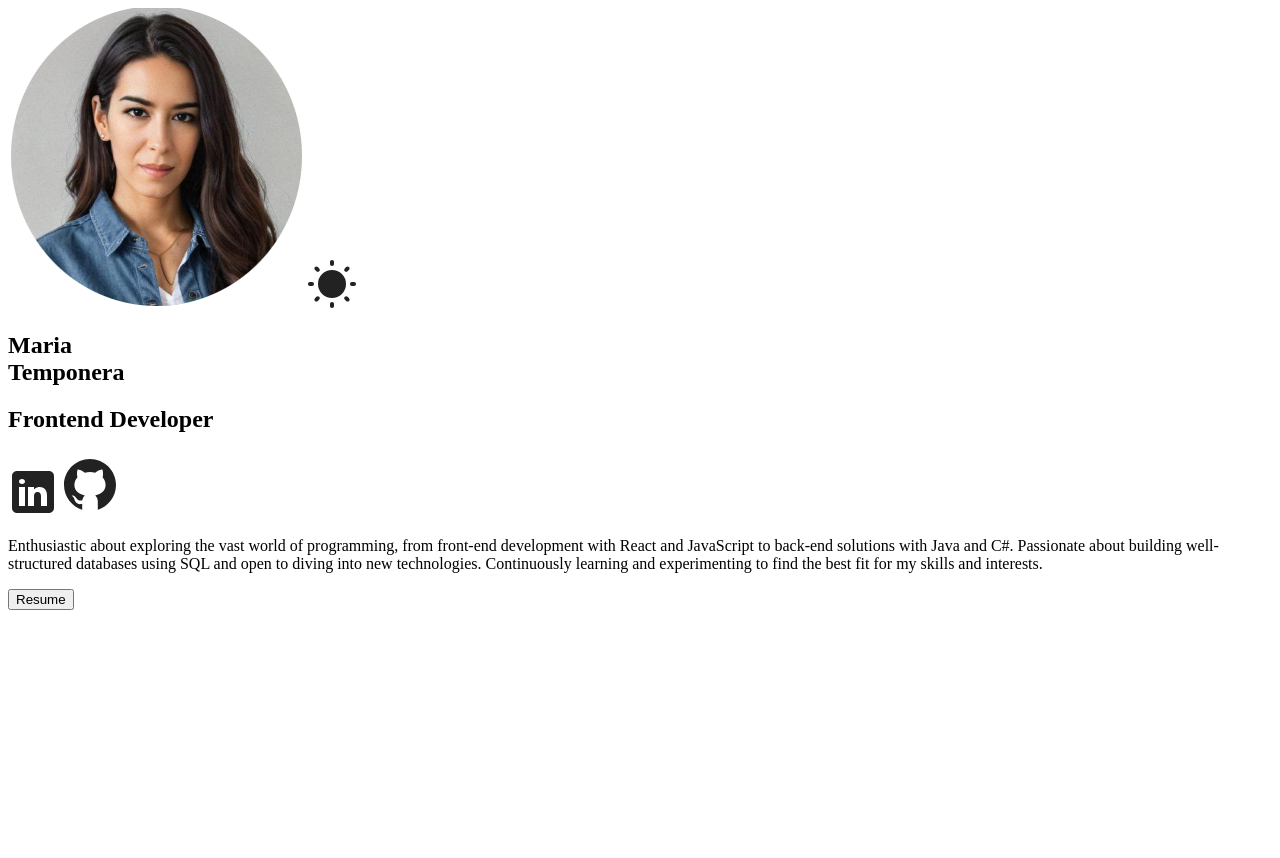
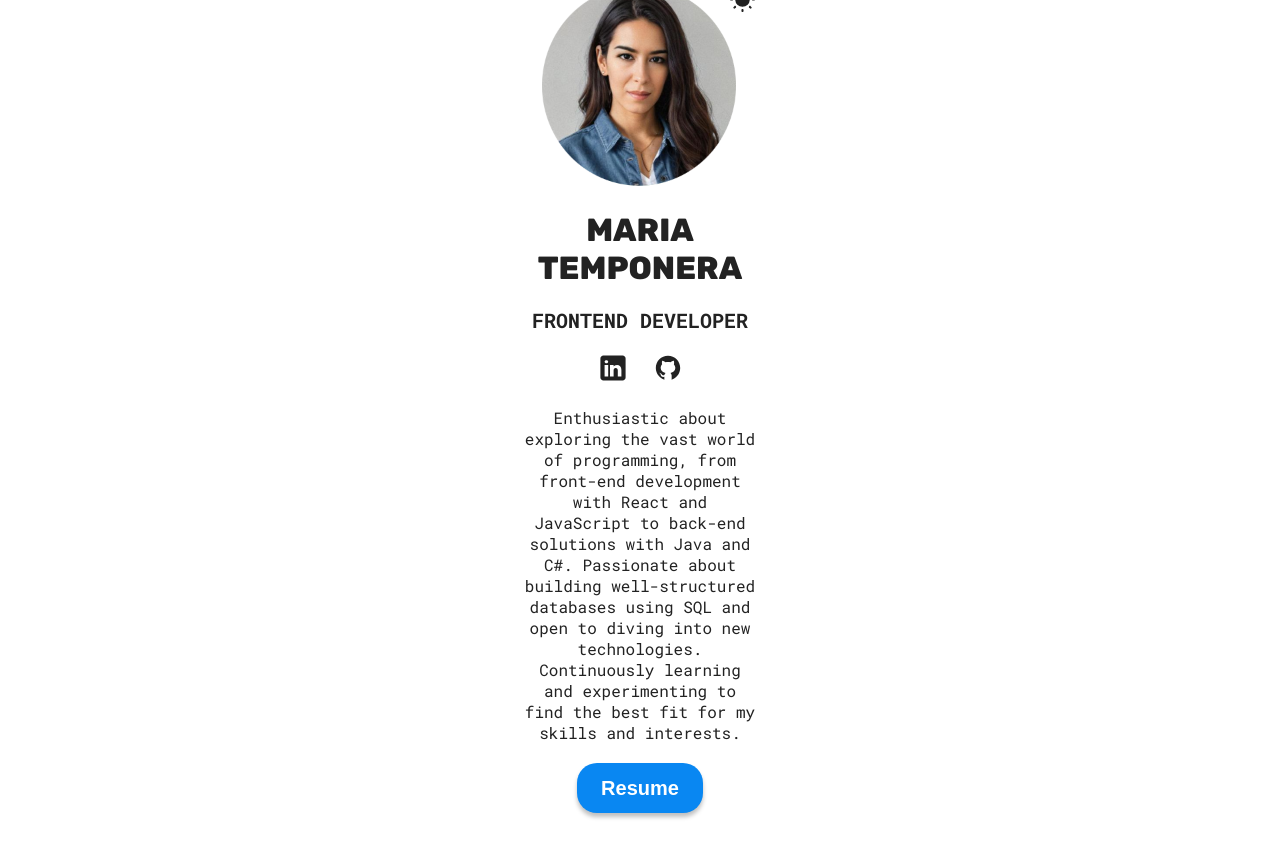
Before and after one commit to mariatemp/Maria-Temponera, a React (Vite) app: page / in a window 1280 px wide. Before the commit the page ends 800 px from the top, so only its background shows below. Built offline with nearby package versions, Linux system fonts and the light colour scheme.

Commit message:
hero styling

```diff
--- a/src/App.css
+++ b/src/App.css
@@ -0,0 +1,68 @@
+:root {
+  --background-color: #fff;
+  --btn-color: #0987f2;
+  --btn-text-color: #fff;
+  --project-card-bg: #ffffff00;
+  --text-color: #222;
+  --form-text-color: #555;
+  --footer-text-color: #888;
+}
+
+[data-theme='dark'] {
+  --background-color: #222;
+  --btn-color: #fff;
+  --btn-text-color: #222;
+  --project-card-bg: #fff;
+  --text-color: #fff;
+  --form-text-color: #fff;
+  --footer-text-color: #bbb;
+}
+
+body {
+  background-color: var(--background-color);
+  display: flex;
+  justify-content: center;
+  margin: 0 auto 60px;
+}
+
+#root {
+  display: flex;
+  flex-direction: column;
+  gap: 60px;
+}
+
+h1,h2,h3,p {
+  color: var(--text-color);
+  margin: 0;
+  padding: 0;
+}
+
+h2,h3,p {
+  font-family: 'Roboto Mono', monospace;
+}
+
+h1, h2{
+  text-transform: uppercase;
+}
+
+h2, h3 {
+  font-size: 20px;
+}
+
+h1 {
+  font-family: 'Rubik', sans-serif;
+  font-size: 32px;
+}
+
+p {
+  font-size: 16px;
+  font-weight: 400;
+}
+
+.sectionTitle {
+  margin-bottom: 30px;
+}
+
+.hover {
+  cursor: pointer;
+}
--- /dev/null
+++ b/src/common/ThemeContext.jsx
@@ -0,0 +1,29 @@
+import PropTypes from 'prop-types';
+import { createContext, useContext, useEffect, useState} from "react";
+
+const ThemeContext = createContext();
+
+export const useTheme = () => useContext(ThemeContext);
+
+export const ThemeProvider = ({ children }) => {
+  const [theme, setTheme] = useState(() => localStorage.getItem('theme') || 'light');
+
+  useEffect(() => {
+    document.body.setAttribute('data-theme', theme);
+    localStorage.setItem('theme', theme);
+  }, [theme]);
+
+  const toggleTheme = () => {
+    setTheme((prevTheme) => (prevTheme === 'light' ? 'dark' : 'light'));
+  };
+
+  return (
+    <ThemeContext.Provider value={{theme, toggleTheme}}>
+    { children }
+    </ThemeContext.Provider>
+  )
+}
+
+ThemeProvider.propTypes = {
+  children: PropTypes.node.isRequired
+};
--- a/src/main.jsx
+++ b/src/main.jsx
@@ -1,10 +1,13 @@
-import { StrictMode } from 'react'
+import React from 'react'
 import { createRoot } from 'react-dom/client'
 import App from './App.jsx'
 import './index.css'
+import { ThemeProvider } from './common/ThemeContext.jsx'
 
 createRoot(document.getElementById('root')).render(
-  <StrictMode>
-    <App />
-  </StrictMode>,
+  <React.StrictMode>
+    <ThemeProvider>
+      <App />
+    </ThemeProvider>
+  </React.StrictMode>,
 )
--- a/src/sections/Hero/Hero.jsx
+++ b/src/sections/Hero/Hero.jsx
@@ -1,15 +1,25 @@
 import styles from './HeroStyles.module.css';
 import heroImg from '../../assets/hero-img.png';
-import themeIcon from '../../assets/sun.svg'
-import linkedInIcon from '../../assets/linkedin-light.svg'
-import githubIcon from '../../assets/github-light.svg'
-import CV from '../../assets/CV-TEMPONERA.pdf'
+import sun from '../../assets/sun.svg';
+import moon from '../../assets/moon.svg';
+import githubLight from '../../assets/github-light.svg';
+import githubDark from '../../assets/github-dark.svg';
+import linkedinLight from '../../assets/linkedin-light.svg';
+import linkedinDark from '../../assets/linkedin-dark.svg';
+import CV from '../../assets/CV-TEMPONERA.pdf';
+import { useTheme } from '../../common/ThemeContext';
 
 function Hero() {
+  const { theme, toggleTheme } = useTheme();
+
+  const themeIcon = theme === 'light' ? sun : moon;
+  const githubIcon = theme === 'light' ? githubLight : githubDark;
+  const linkedInIcon = theme === 'light' ? linkedinLight : linkedinDark;
+
   return (
-    <section id="hero">
+    <section id="hero" className={styles.container}>
       <div className={styles.colorModeContainer}><img className={styles.hero} src={heroImg} alt='Profile picture of Maria Temponera'></img>
-      <img className={styles.colorMode} src={themeIcon} alt='Color mode icon'></img>
+      <img className={styles.colorMode} src={themeIcon} alt='Color mode icon' onClick={toggleTheme}></img>
       </div>
       <div className={styles.info}>
         <h1>
@@ -26,7 +36,7 @@ function Hero() {
         <img src={githubIcon} alt='GitHub icon'></img>
         </a>
         </span>
-        <p>Enthusiastic about exploring the vast world of programming, from front-end development with React and JavaScript to back-end solutions with Java and C#. Passionate about building well-structured databases using SQL and open to diving into new technologies. Continuously learning and experimenting to find the best fit for my skills and interests.</p>
+        <p className={styles.description}>Enthusiastic about exploring the vast world of programming, from front-end development with React and JavaScript to back-end solutions with Java and C#. Passionate about building well-structured databases using SQL and open to diving into new technologies. Continuously learning and experimenting to find the best fit for my skills and interests.</p>
         <a href={CV} download>
           <button className='hover' >Resume</button>
         </a>
--- a/src/sections/Hero/HeroStyles.module.css
+++ b/src/sections/Hero/HeroStyles.module.css
@@ -0,0 +1,78 @@
+.container {
+  display: flex;
+  flex-direction: column;
+  justify-content: center;
+  gap: 20px;
+  text-align: center;
+  height: 100dvh;
+  min-height: 500px;
+
+  .hero {
+    max-width: 200px;
+  }
+
+  span {
+    display: flex;
+    gap: 25px;
+    justify-content: center;
+
+    a {
+      margin: 0;
+
+      img {
+        width: 30px;
+      }
+    }
+  }
+
+  a {
+    width: fit-content;
+    align-self: center;
+  }
+
+  button {
+    background-color: var(--btn-color);
+    color: var(--btn-text-color);
+    border: none;
+    border-radius: 20px;
+    width: 126px;
+    height: 50px;
+    font-size: 20px;
+    font-weight: bold;
+    box-shadow: 0 4px 4px rgba(0, 0, 0, 0.25);
+    transition: box-shadow 200ms ease-in-out, transform 200ms ease-in-out;
+  }
+
+  button:hover {
+    transform: scale(1.05);
+  }
+
+  button:active {
+    transform: translateY(2px);
+    box-shadow: 0 2px 2px rgba(0, 0, 0, 0.25);
+  }
+}
+
+.colorModeContainer {
+  position: relative;
+}
+
+.colorMode {
+  position: absolute;
+  right: 0;
+  width: 25px;
+}
+
+.colorMode:hover {
+  cursor: pointer;
+}
+
+.description {
+  max-width: 24ch;
+}
+
+.info {
+  display: flex;
+  flex-direction: column;
+  gap: 20px;
+}
```
